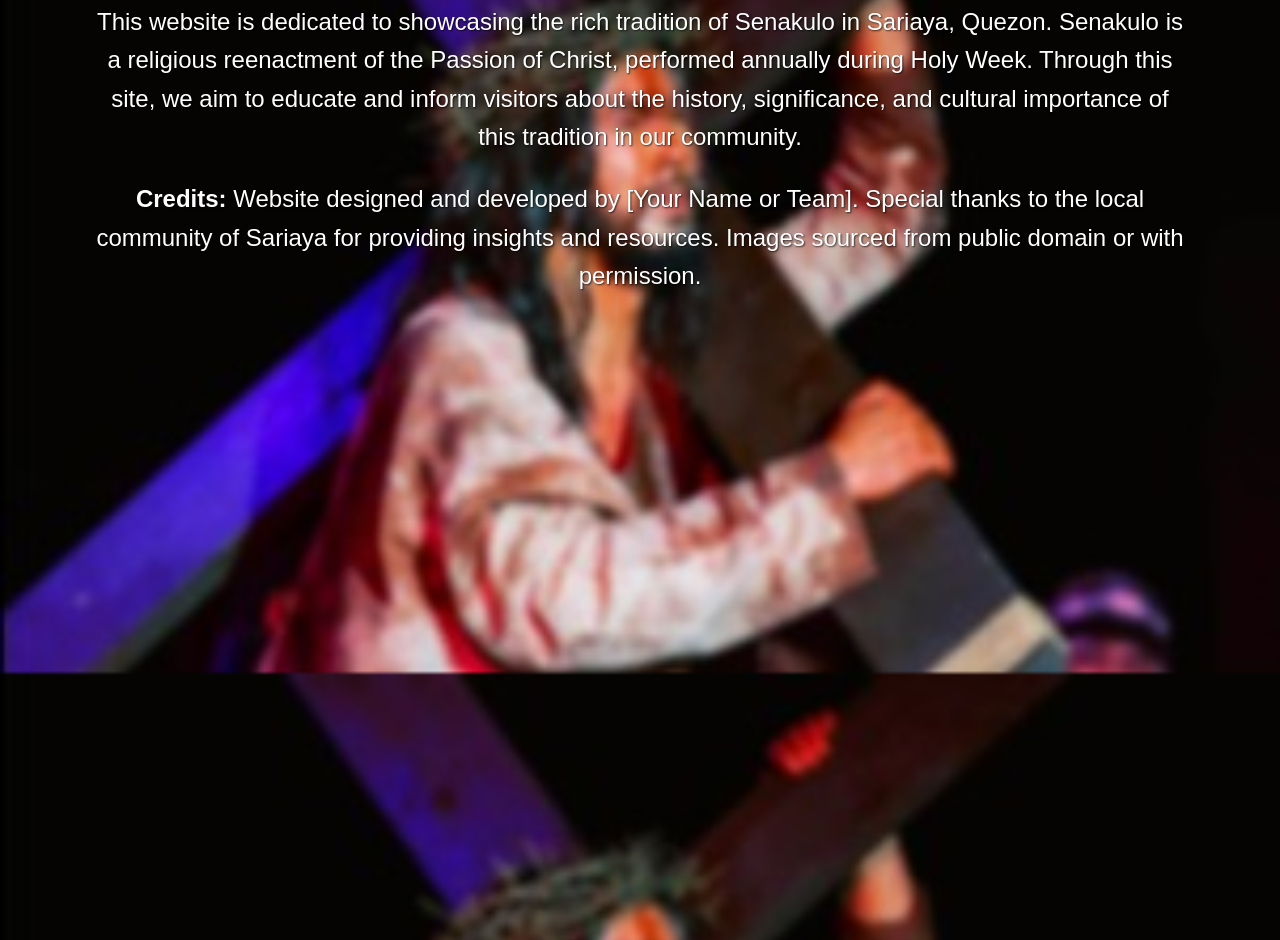
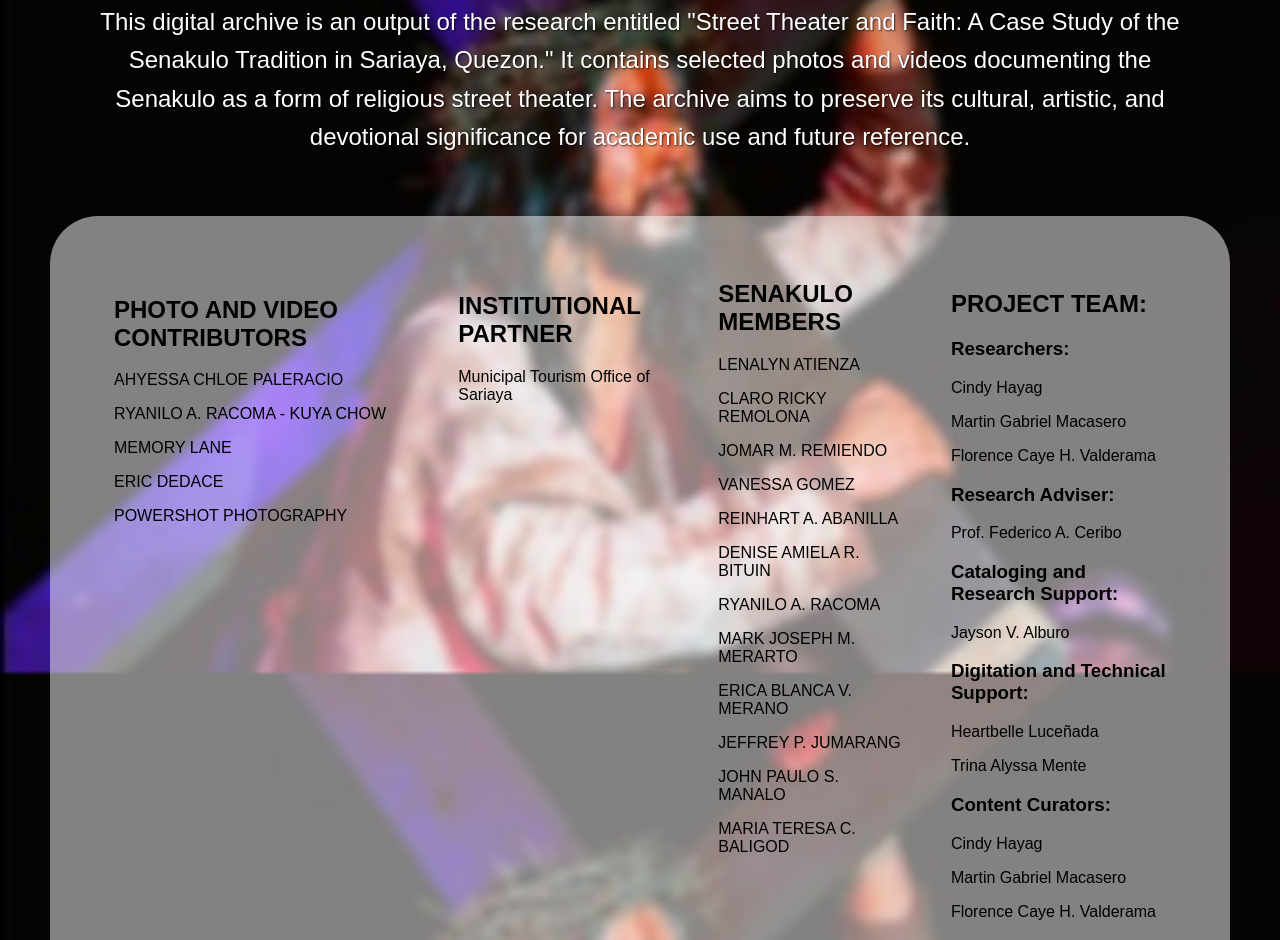
Before and after one commit to nyxusbrielle/dc-aboutpage, a plain HTML site: page index.html in a window 1280 px wide. Shown: the part 179-1119 px from the top of the page. Drawn offline with Linux system fonts and the light colour scheme.

Commit message:
Update index.html

```diff
--- a/index.html
+++ b/index.html
@@ -10,8 +10,62 @@
     <a href="https://nyxusbrielle.github.io/dc-welcomepage/" class="back-button">&lt</a>
     <div class="about-container">
         <h1>ABOUT THIS WEBSITE AND CREDITS</h1>
-        <p>This website is dedicated to showcasing the rich tradition of Senakulo in Sariaya, Quezon. Senakulo is a religious reenactment of the Passion of Christ, performed annually during Holy Week. Through this site, we aim to educate and inform visitors about the history, significance, and cultural importance of this tradition in our community.</p>
-        <p><strong>Credits:</strong> Website designed and developed by [Your Name or Team]. Special thanks to the local community of Sariaya for providing insights and resources. Images sourced from public domain or with permission.</p>
+        <p> This digital archive is an output of the research entitled "Street Theater and Faith: A Case Study of the Senakulo Tradition in Sariaya, Quezon." It contains selected photos and videos documenting the Senakulo as a form of religious street theater. The archive aims to preserve its cultural, artistic, and devotional significance for academic use and future reference.</p>
+    </div>
+    <div id="flex1">
+        <div class="photo-and-vid">
+            <h2>PHOTO AND VIDEO CONTRIBUTORS</h2>
+            <p>AHYESSA CHLOE PALERACIO</p>
+            <p>RYANILO A. RACOMA - KUYA CHOW</p>
+            <p>MEMORY LANE</p>
+            <p>ERIC DEDACE</p>
+            <p>POWERSHOT PHOTOGRAPHY</p>
+        </div>
+
+        <div class="institution">
+            <h2>INSTITUTIONAL PARTNER</h2>
+            <p>Municipal Tourism Office of Sariaya</p>
+        </div>
+
+        <div class="members">
+            <h2>SENAKULO MEMBERS</h2>
+            <p>LENALYN ATIENZA</p>
+            <p>CLARO RICKY REMOLONA</p>
+            <p>JOMAR M. REMIENDO</p>
+            <p>VANESSA GOMEZ</p>
+            <p>REINHART A. ABANILLA</p>
+            <p>DENISE AMIELA R. BITUIN</p>
+            <p>RYANILO A. RACOMA</p>
+            <p>MARK JOSEPH M. MERARTO</p>
+            <p>ERICA BLANCA V. MERANO</p>
+            <p>JEFFREY P. JUMARANG</p>
+            <p>JOHN PAULO S. MANALO</p>
+            <p>MARIA  TERESA C.  BALIGOD</p>
+        </div>
+
+        <div class="team">
+            <h2>PROJECT TEAM:</h2>
+            <h3>Researchers:</h3>
+            <p>Cindy Hayag</p>
+            <p>Martin Gabriel Macasero</p>
+            <p>Florence Caye H. Valderama</p>
+            <h3>Research Adviser:</h3>
+            <p>Prof. Federico A. Ceribo</p>
+            <h3>Cataloging and Research Support:</h3>
+            <p>Jayson V. Alburo</p>
+            <h3>Digitation and Technical Support:</h3>
+            <p>Heartbelle Luceñada</p>
+            <p>Trina Alyssa Mente</p>
+            <h3>Content Curators:</h3>
+            <p>Cindy Hayag</p>
+            <p>Martin Gabriel Macasero</p>
+            <p>Florence Caye H. Valderama</p>
+        </div>
+    </div>
+
+    <div class="acknowledgement">
+        <h1>ACKNOWLEDGMENT</h1>
+        <p>The researchers extend their profound gratitude to all individuals,  communities, and institutions who generously contributed their time, participation, and resources in the development of this digital archive. Your willingness to share photographs, videos, narratives, and other cultural materials played an integral role in the successful documentation and preservation of the Senakulo tradition in Sariaya, Quezon. The collective efforts have greatly enriched this project, ensuring that the cultural heritage embodied in the Senakulo will be preserved, studied, and appreciated by future generations.</p>
     </div>
 </body>
 </html>
```
